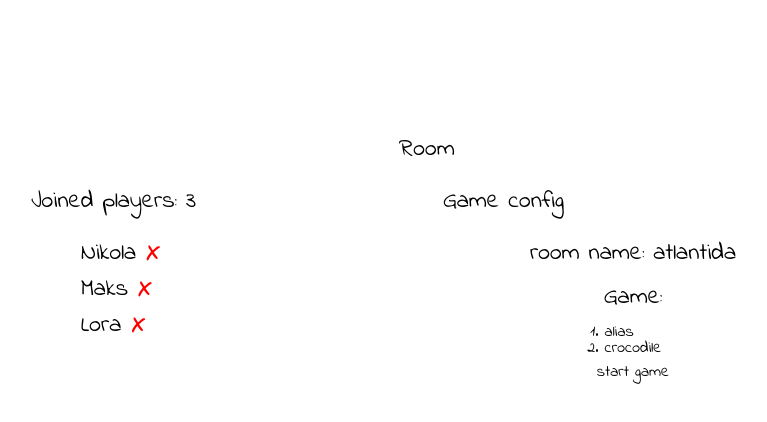
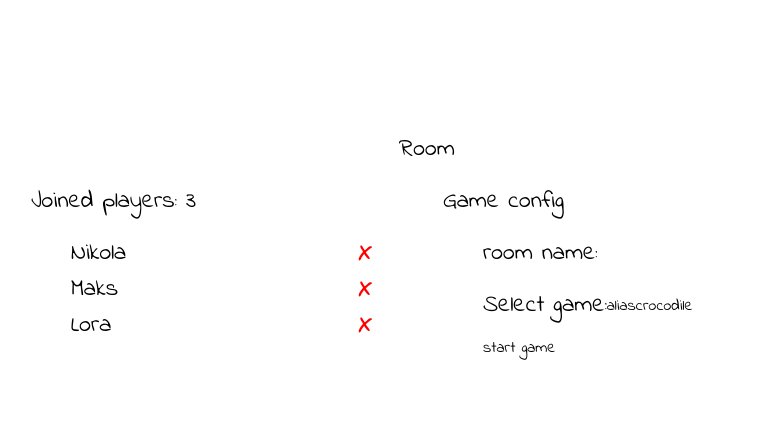
Before and after one commit to attech-org/zabava.game, a React (Create React App) app: page /rooms in a window 1280 px wide. Shown: the top 422 px of the page, without its empty margins (213-980 px from the left). Built offline with nearby package versions, Linux system fonts and the light colour scheme.

Commit message:
fix: alined elements, change some elements

```diff
--- a/src/components/GameConfigCard.tsx
+++ b/src/components/GameConfigCard.tsx
@@ -1,22 +1,29 @@
 import React, { useState } from "react";
 import styled from "styled-components";
-import { CardBoard } from "../containers/Home";
 
-const Button = styled.button`
-  background: green;
-`;
-
-const Wrapper = styled.section`
+const CardBoard = styled.section`
   display: flex;
   flex-direction: column;
+  padding: 1rem;
+
+  wired-card {
+    width: 300px;
+    height: 400px;
+    padding: 1rem 2.5rem;
+
+    div {
+      display: flex;
+      flex-direction: row;
       align-items: center;
-  justify-content: center;
-  gap: 0.5rem;
+      margin-bottom: 1rem;
+    }
 
-  h2{
+    h2 {
       font-size: 1.5rem;
       line-height: 1.5;
-  };
+      display: inline-block;
+    }
+  }
 `;
 
 const GameConfigCard: React.FunctionComponent = () => {
@@ -27,20 +34,31 @@ const GameConfigCard: React.FunctionComponent = () => {
     <CardBoard>
       <h2>Game config</h2>
       <wired-card>
-        <Wrapper>
-        <h2>{`room name: ${room}`}</h2>
-        <h2>Game:</h2>
-        <ol>
+        <div>
+          <h2>room name:</h2>
+          <wired-input placeholder="Enter room name" />
+        </div>
+        <div>
+          <h2>Select game:</h2>
+          <wired-combo>
             {game.map((game, index) => {
               return (
-              <li key={index}>{game}</li>
+                <wired-item
+                  key={index}
+                  value={(index + 1).toString()}
+                  onClick={() => { alert("You choose game") }}
+                >
+                  {game}
+                </wired-item>
               )
             })}
-        </ol>
-        <Button as="wired-button" elevation={2} onClick={() =>{alert("Click start")}}>
+          </wired-combo>
+        </div>
+        <div>
+          <wired-button elevation={2} onClick={() =>{alert("Click start")}}>
             start game
-          </Button>
-          </Wrapper>
+          </wired-button>
+        </div>
       </wired-card>
     </CardBoard>
   )
--- a/src/components/JoinedPlayersCard.tsx
+++ b/src/components/JoinedPlayersCard.tsx
@@ -1,26 +1,27 @@
-import { CardBoard } from "../containers/Home";
-import styled from "styled-components"
+import styled from "styled-components";
+
+const CardBoard = styled.section`
+  display: flex;
+  flex-direction: column;
+  padding: 1rem;
+
+  wired-card {
+    width: 300px;
+    height: 400px;
+    padding: 1rem 2.5rem;
+
+    h2 {
+      font-size: 1.5rem;
+      line-height: 1.5;
+    }
+  }
+`;
 
 const Player = styled.div`
   display: flex;
   flex-direction: row;
-  gap: 10px;
-`;
-
-const Checkbox = styled.input`
-  // background-color: green;
-  // color: red;
-  // border-color: blue;
-
-  // .checked {
-  //   --wired-radio-icon-color: red;
-  // };
-
-  // &:desable {
-  //   background-color: green;
-  //   color: red;
-  //   border-color: blue;
-  // };
+  align-items: center;
+  justify-content: space-between;
 `;
 
 const DeletePlayer = styled.h2`
@@ -48,11 +49,11 @@ const JoinedPlayersCard: React.FunctionComponent = () => {
             .map((player, index) => {
               return (
                 <Player key={index}>
+                  <h2>{player.nickname}</h2>
                   {player.ready ?
-                    <Checkbox as='wired-radio' checked disabled /> :
-                    <Checkbox as='wired-radio' disabled />
+                    <wired-checkbox checked disabled /> :
+                    <wired-checkbox disabled />
                   }
-                  <h2>{player.nickname}</h2>
                   <DeletePlayer onClick={()=>{alert("Click start")}}>X</DeletePlayer>
                 </Player>
               )
--- a/src/containers/Home.tsx
+++ b/src/containers/Home.tsx
@@ -9,7 +9,7 @@ export const Main = styled.main`
   justify-content: center;
 `;
 
-export const CardBoard = styled.section`
+const CardBoard = styled.section`
   display: flex;
   flex-direction: column;
   padding: 1rem;
--- a/src/wired.d.ts
+++ b/src/wired.d.ts
@@ -3,8 +3,9 @@ declare namespace JSX {
     "wired-button": import("wired-elements").WiredButton | React.ButtonHTMLAttributes<HTMLButtonElement>;
     "wired-calendar": import("wired-elements").WiredCalendar | React.HTMLAttributes<HTMLElement>;
     "wired-card": import("wired-elements").WiredCard | React.HTMLAttributes<HTMLElement>;
-    "wired-checkbox": import("wired-elements").WiredCheckbox | React.HtmlHTMLAttributes<HTMLElement>;
+    "wired-checkbox": import("wired-elements").React.HtmlHTMLAttributes<HTMLElement> | WiredCheckbox;
     "wired-combo": import("wired-elements").WiredCombo | React.HtmlHTMLAttributes<HTMLElement>;
+    "wired-item": import("wired-elements").React.HtmlHTMLAttributes<HTMLElement> | WiredItem;
     "wired-dialog": import("wired-elements").WiredDialog | React.HtmlHTMLAttributes<HTMLElement>;
     "wired-divider": import("wired-elements").WiredDivider | React.HtmlHTMLAttributes<HTMLElement>;
     "wired-fab": import("wired-elements").WiredFab | React.HtmlHTMLAttributes<HTMLElement>;
```
Lines whose indentation alone changed are shown as unchanged.
